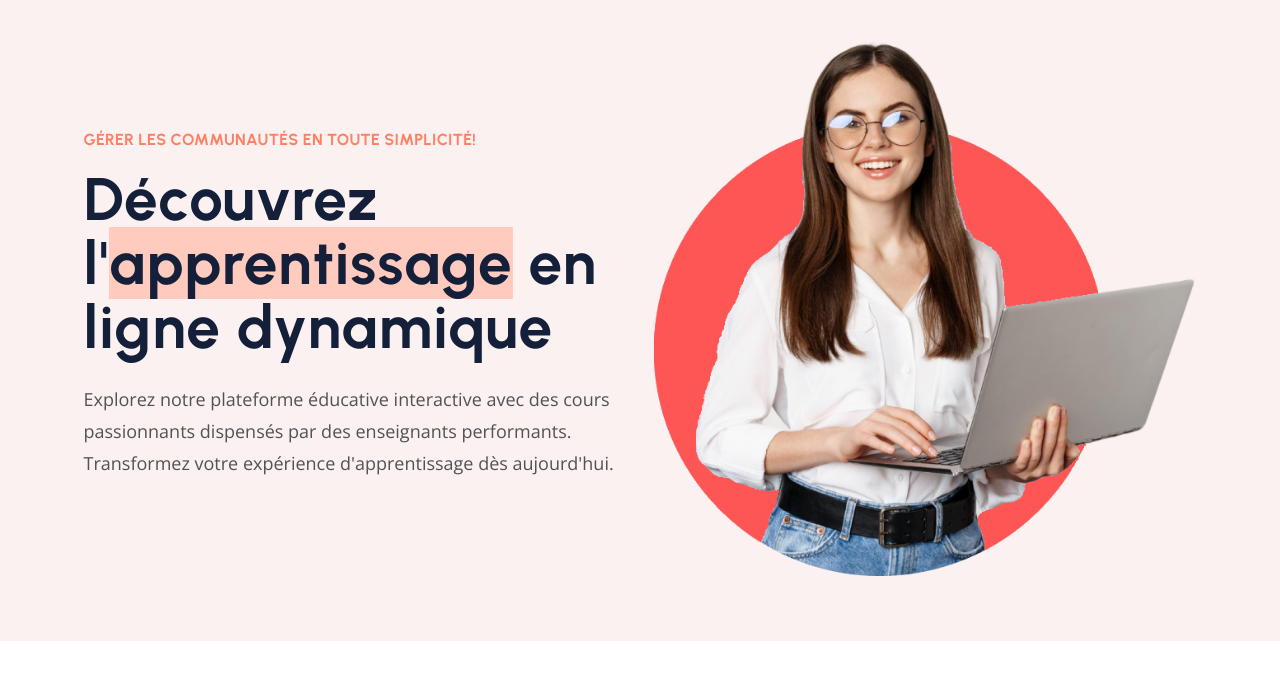
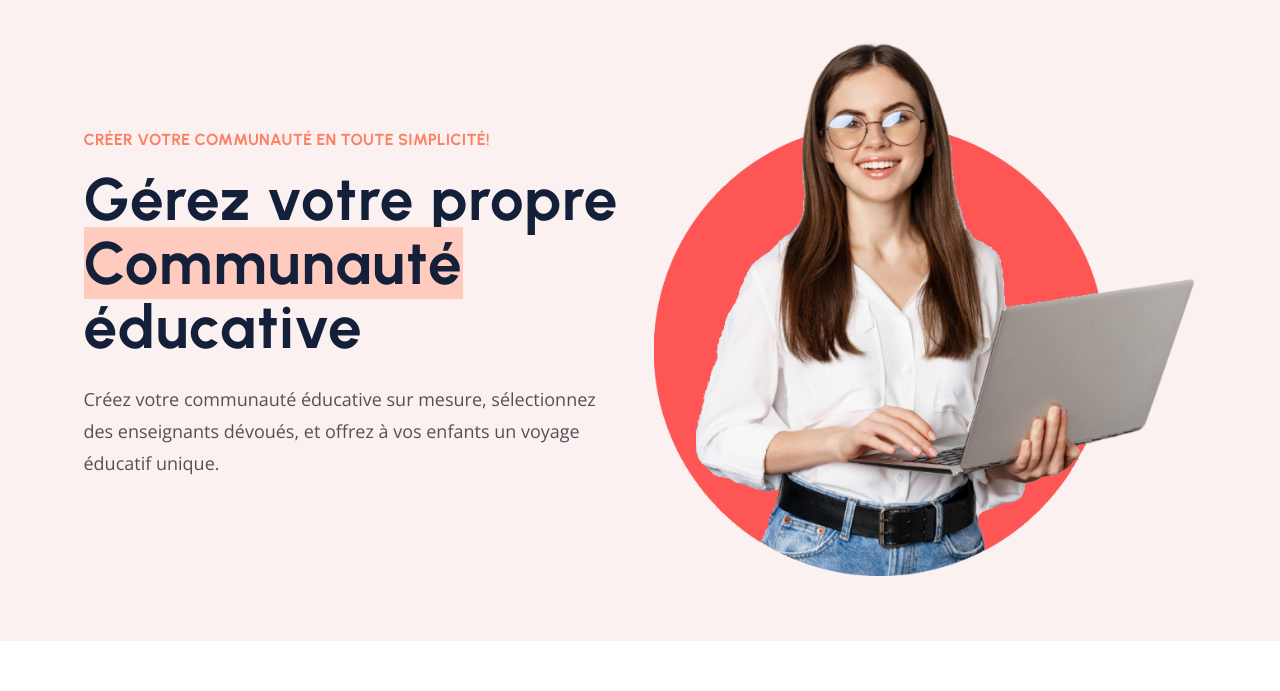
Before and after one commit to florian-KM/helloduc, a plain HTML site: page index.html in a window 1280 px wide. Shown: the part 109-800 px from the top of the page. Drawn offline with nearby package versions, Linux system fonts and the light colour scheme; files whose address does not match are found by name.

Commit message:
header slide

```diff
--- a/index.html
+++ b/index.html
@@ -142,11 +142,12 @@
                             <div class="slider-content-wrapper">
                                 <div class="slider-content">
                                     <p class="slider-short-title">
-                                        Gérer les communautés en toute simplicité!
+                                        CRéer votre communauté en toute simplicité!
                                     </p>
-                                    <h1 class="slider-title"> Découvrez l'<span>apprentissage</span> en ligne dynamique</h1>
-                                    <p class="slider-short-desc">Explorez notre plateforme éducative interactive   </br> avec des cours passionnants dispensés par des enseignants performants.</br> Transformez votre expérience d'apprentissage dès aujourd'hui.</p>
+                                    <h1 class="slider-title">Gérez votre propre <span>Communauté</span> éducative</h1>
+                                    <p class="slider-short-desc">Créez votre communauté éducative sur mesure,   </br>sélectionnez des enseignants dévoués,</br> et offrez à vos enfants un voyage éducatif unique.</p>
                                 </div>
+
                             </div>
                         </div>
                         <div class="col-md-6 align-self-center  order-md-2">
@@ -171,10 +172,10 @@
                             <div class="slider-content-wrapper">
                                 <div class="slider-content">
                                     <div class="slider-short-title">
-                                        <span>Gérer les communautés en toute simplicité!</span>
+                                        <span>Guidés par la Passion, Éclairés par le Savoir : Enseigner avec HelloEduc</span>
                                     </div>
-                                    <h1 class="slider-title">Apprendre à Votre <span>Rythme</span></h1>
-                                    <p class="slider-short-desc">Flexibilité totale pour adapter l'apprentissage à votre emploi du temps. Explorez une nouvelle façon d'apprendre, où vous êtes le maître de votre rythme. <br> Rejoignez-nous pour une éducation sans limites.</p>
+                                    <h1 class="slider-title">Rencontrez nos <span>Enseignants</span> Passionnés </h1>
+                                    <p class="slider-short-desc">Explorez un monde d'enseignement de qualité, où l'inspiration, l'innovation pédagogique et le dévouement créent un<br> environnement propice à la croissance intellectuelle de chaque apprenant.</p>
                                 </div>
                             </div>
                         </div>
@@ -200,11 +201,10 @@
                             <div class="slider-content-wrapper">
                                 <div class="slider-content">
                                     <div class="slider-short-title">
-                                        <span>Gérer les communautés en toute simplicité!</span>
+                                        <span>Éveillons les Esprits, Cultivons l'Avenir</span>
                                     </div>
-                                    <h1 class="slider-title"> Enseignants et cours <span>exceptionnels</span> </h1>
-                                    <p class="slider-short-desc">Rencontrez nos instructeurs qualifiés qui sont des experts dans leur domaine.  <br> Plongez-vous dans des cours diversifiés conçus pour stimuler votre intellect et vous aider à atteindre vos objectifs éducatifs.</p>
-
+                                    <h1 class="slider-title">Explorons l'Éducation de Nos<span>Enfants</span> </h1>
+                                    <p class="slider-short-desc">Participez à une aventure éducative unique. En tant que parent,  <br>  façonnez le parcours d'apprentissage de votre enfant. </p>
                                 </div>
                             </div>
                         </div>
```
